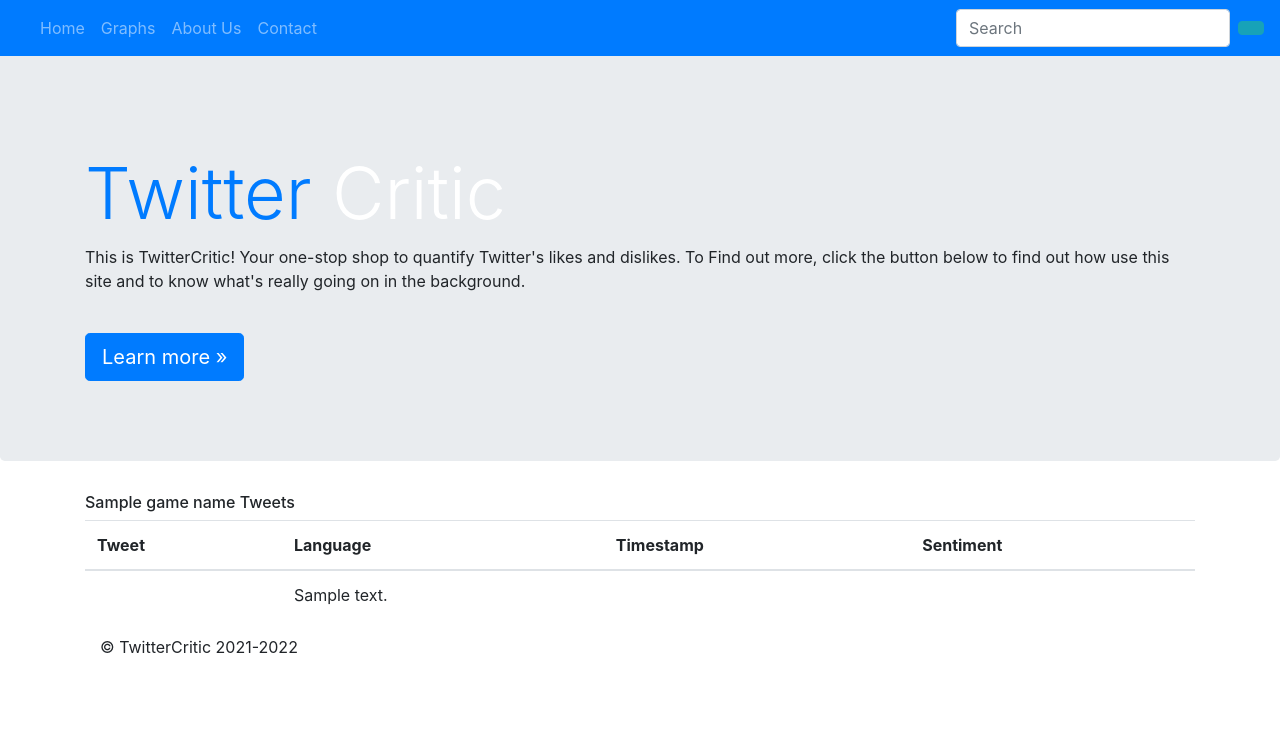
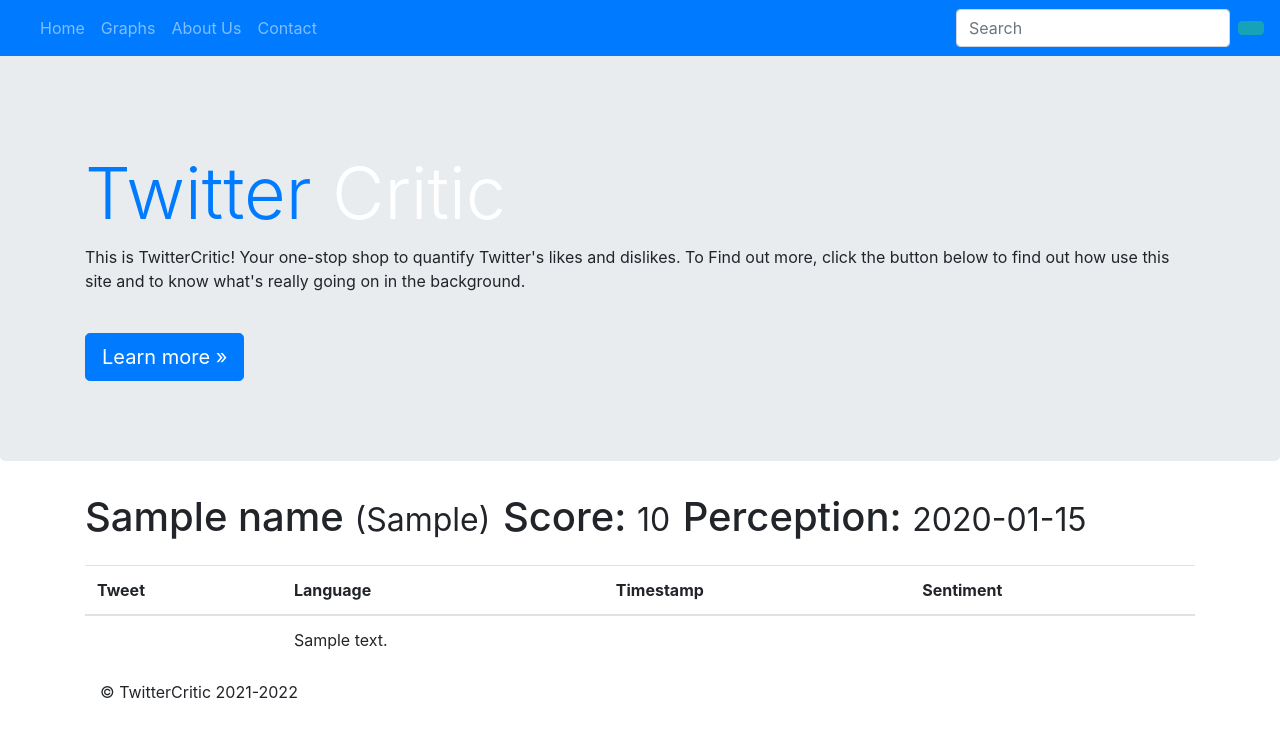
Before and after one commit to lewisj2501/twitter-text-mining, a Flask app: template templates/search.html in a window 1280 px wide. Shown: the top 737 px of the page. Run offline with Flask 2, Linux system fonts and the light colour scheme; the template is opened without the code that fills it: most values are stand-ins (such as "Sample title", 1, 10 or a date in 2020).

Commit message:
- implemented top info (game name, score etc.) in search.html. - the title of a game or show will no longer be tokenised. Names of media would confilct with the sentiment analysis (e.g. breaking bad tweets are mostly considered negative due to the tokens 'breaking' and 'bad').

```diff
--- a/index.py
+++ b/index.py
@@ -33,13 +33,19 @@
     name = request.args.get('name')
     genre = request.args.get('media')
     data = twitterData(name, genre)
-    return render_template("search.html", content=data, gameName=name.title())
+    return render_template("search.html", content=data[0], name=name.title(), mediaType=data[1], score=data[2],
+                           sentiment=data[3])
 
 
 # get twitter data, loop each tweet object, add attribute data to list, return list
 def twitterData(title, genre):
     # append user input with base query
     query = title + ' ' + baseQuery
+    overall_twitter_critic_score = 0
+    overall_twitter_critic_sentiment = ""
+    pos_twitter_critic_score = []
+    neg_twitter_critic_score = []
+    neu_twitter_critic_score = []
     # finds recent tweets based on search query, default 10 max
     # response = client.search_recent_tweets(query=query,tweet_fields=['created_at', 'lang'],max_results=100)
     response = client.search_recent_tweets(query=query,
@@ -75,9 +81,10 @@
             cleaned_tweet = tweet_text_lower.translate(str.maketrans('', '', string.punctuation))
             # nltk function that tokenises tweet text (breaks into words)
             tokenised_tweet = word_tokenize(cleaned_tweet, "english")
-            # removes english stop words (e.g. I, so, a, our, etc. ) and appends to finalTweet list
+            # removes english stop words (e.g. I, so, a, our, etc. ), removes title and appends to finalTweet list
+            # the title is removed to avoid confilct with the analyser (e.g. breaking bad is very negative)
             for token in tokenised_tweet:
-                if token not in stopwords.words('english'):
+                if token not in stopwords.words('english') and token not in title.lower():
                     finalTweet.append(token)
             # converts finalTweet list (all the valuble words in the tweet) back to a string
             cleaned_tokenised_tweet = ' '.join(map(str, finalTweet))
@@ -91,6 +98,7 @@
             # else its neutral
             if neg > pos:
                 sentiment_score = round(neg * 100)
+                neg_twitter_critic_score.append(sentiment_score)
                 if sentiment_score > 60:
                     tweet_polarity = "Extremely Negative Tweet"
                 elif 60 > sentiment_score > 40:
@@ -101,6 +109,7 @@
                     tweet_polarity = "Mildly Negative Tweet"
             elif pos > neg:
                 sentiment_score = round(pos * 100)
+                pos_twitter_critic_score.append(sentiment_score)
                 if sentiment_score > 60:
                     tweet_polarity = "Extremely Positive Tweet"
                 elif 60 > sentiment_score > 40:
@@ -112,6 +121,7 @@
             else:
                 tweet_polarity = "Neutral Tweet"
                 sentiment_score = 0
+                neu_twitter_critic_score.append(sentiment_score)
             # add tweet object properties to list that will be displayed on web page
             sublist.append(tweet.text)
             sublist.append(tweet.lang)
@@ -123,7 +133,50 @@
             # dont do anything if not english
             print("/n")
 
-    return datalist
+    if len(neg_twitter_critic_score) > len(pos_twitter_critic_score):
+        avg_score = sum(neg_twitter_critic_score) / len(neg_twitter_critic_score)
+        overall_twitter_critic_score = round(avg_score)
+        if avg_score > 60:
+            overall_twitter_critic_sentiment = "Extremely Negative"
+        elif 60 > avg_score > 40:
+            overall_twitter_critic_sentiment = "Very Negative"
+        elif 40 > avg_score > 20:
+            overall_twitter_critic_sentiment = "Fairly Negative"
+        else:
+            overall_twitter_critic_sentiment = "Mildly Negative"
+        print("Negative Feeling")
+    elif len(pos_twitter_critic_score) > len(neg_twitter_critic_score):
+        avg_score = sum(pos_twitter_critic_score) / len(pos_twitter_critic_score)
+        overall_twitter_critic_score = round(avg_score)
+        if avg_score > 60:
+            overall_twitter_critic_sentiment = "Extremely Positive"
+        elif 60 > avg_score > 40:
+            overall_twitter_critic_sentiment = "Very Positive"
+        elif 40 > avg_score > 20:
+            overall_twitter_critic_sentiment = "Fairly Positive"
+        else:
+            overall_twitter_critic_sentiment = "Mildly Positive"
+        print("Positive Feeling")
+    else:
+        overall_twitter_critic_score = 0
+        overall_twitter_critic_sentiment = "Neutral"
+        print("Neutral Feeling")
+
+    print(overall_twitter_critic_sentiment)
+    print(overall_twitter_critic_score)
+
+    media_type = ""
+    print(genre)
+    if int(genre) == 71:
+        media_type = "Video Game"
+    elif int(genre) == 86:
+        media_type = "Film"
+    elif int(genre) == 3:
+        media_type = "TV Show"
+    else:
+        media_type = "No results were found. Perhaps the topic you are looking for is in another category."
+
+    return datalist, media_type, overall_twitter_critic_score, overall_twitter_critic_sentiment,
 
 
 # runs website, runs it in debug mode (don't have to refresh page each time)
--- a/templates/search.html
+++ b/templates/search.html
@@ -5,7 +5,11 @@
 <div class="container">
     <div class="row">
         <div class="col-md-12">
-            <h6>{{gameName}} Tweets</h6>
+            <ul class="list-inline">
+                <li class="list-inline-item"><h1>{{name}} <small>({{mediaType}})</small></h1></li>
+                <li class="list-inline-item"><h1>Score: <small>{{score}}</small></h1></li>
+                <li class="list-inline-item"><h1>Perception: <small>{{sentiment}}</small></h1></li>
+            </ul>
             <table class="table table-hover">
                 <thead>
                 <tr>
```
